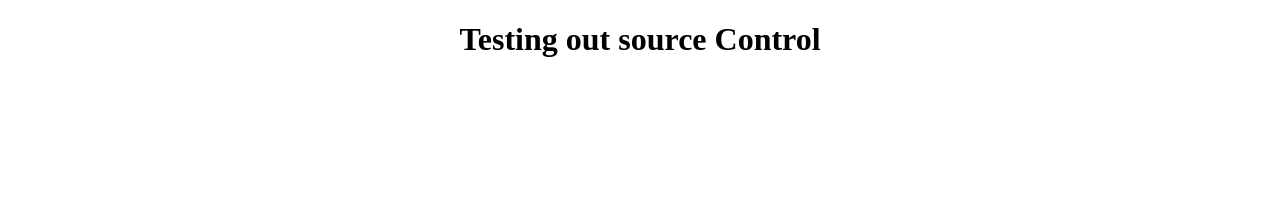
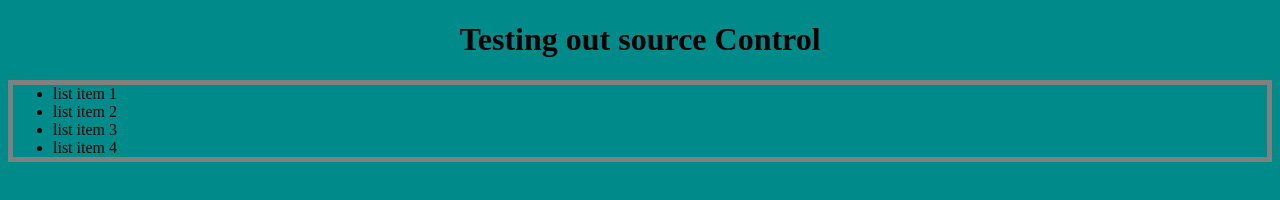
Before and after one commit to Azael-Hue/WebsiteWithSourceControl, a plain HTML site: page index.html in a window 1280 px wide. Drawn offline with Linux system fonts and the light colour scheme.

Commit message:
added list element with css element

```diff
--- a/css/site.css
+++ b/css/site.css
@@ -1,3 +1,16 @@
+body{
+background-color: darkcyan;
+}
+
 h1{
     text-align: center;
 }
+
+ul{
+    border: solid 5px grey;
+}
+
+li{
+    text-align: left;
+    font-size: medium;
+}
--- a/index.html
+++ b/index.html
@@ -9,6 +9,13 @@
 <body>
     <h1>Testing out source Control</h1>
 
+    <ul>
+        <li>list item 1</li>
+        <li>list item 2</li>
+        <li>list item 3</li>
+        <li>list item 4</li>
+    </ul>
+
     <script>
             alert("Hello world");
     </script>
```
